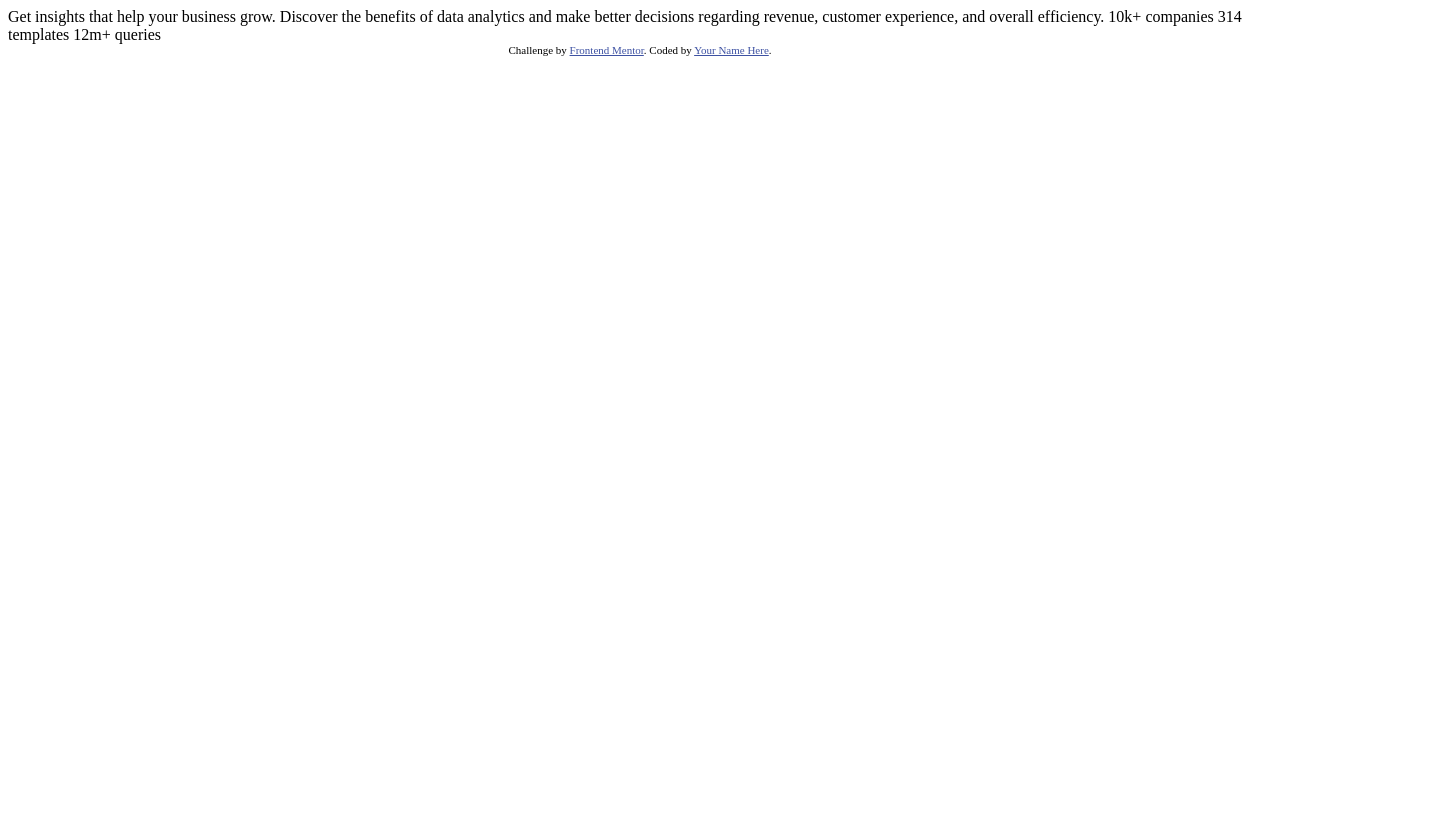
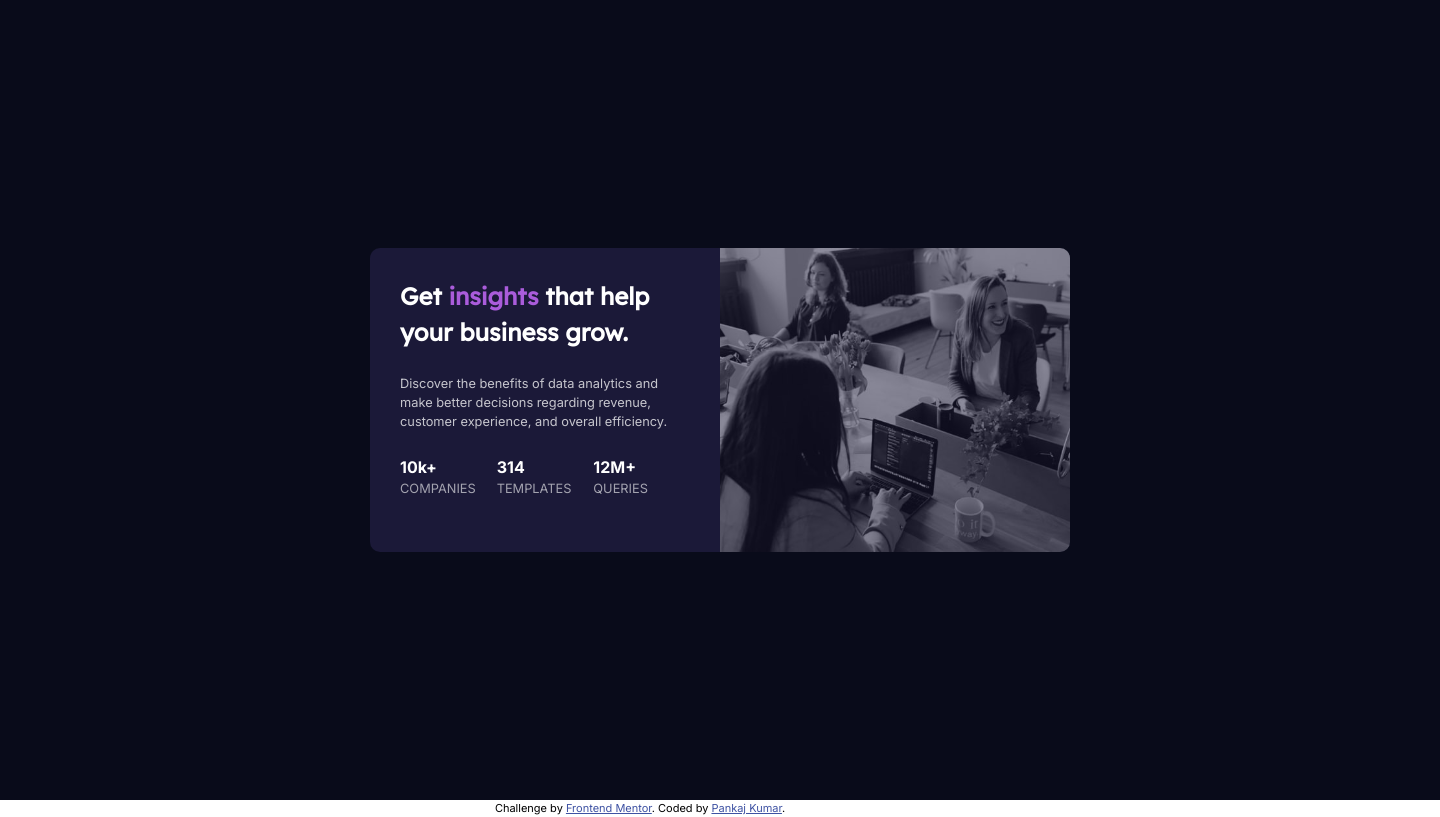
Before and after one commit to pankaj512/frontend-mentor-challenges, a plain HTML site: page index.html in a window 1280 px wide. Shown: the whole page, 1440 px wide, since content can reach past the window. Drawn offline with Linux system fonts and the light colour scheme.

Commit message:
build solution with grid

```diff
--- a/index.html
+++ b/index.html
@@ -1,33 +1,59 @@
 <!DOCTYPE html>
 <html lang="en">
-<head>
-  <meta charset="UTF-8">
-  <meta name="viewport" content="width=device-width, initial-scale=1.0"> <!-- displays site properly based on user's device -->
+  <head>
+    <meta charset="UTF-8" />
+    <meta name="viewport" content="width=device-width, initial-scale=1.0" />
+    <!-- displays site properly based on user's device -->
 
-  <link rel="icon" type="image/png" sizes="32x32" href="./images/favicon-32x32.png">
+    <link
+      rel="icon"
+      type="image/png"
+      sizes="32x32"
+      href="./images/favicon-32x32.png"
+    />
 
-  <title>Frontend Mentor | Stats preview card component</title>
+    <title>Frontend Mentor | Stats preview card component</title>
 
-  <!-- Feel free to remove these styles or customise in your own stylesheet 👍 -->
-  <style>
-    .attribution { font-size: 11px; text-align: center; }
-    .attribution a { color: hsl(228, 45%, 44%); }
-  </style>
-</head>
-<body>
+    <link rel="stylesheet" href="reset.css" />
+    <link rel="stylesheet" href="style.css" />
 
-  Get insights that help your business grow.
+    <link rel="preconnect" href="https://fonts.googleapis.com" />
+    <link rel="preconnect" href="https://fonts.gstatic.com" crossorigin />
+    <link
+      href="https://fonts.googleapis.com/css2?family=Inter:wght@400;700&family=Lexend+Deca&display=swap"
+      rel="stylesheet"
+    />
+  </head>
+  <body>
+    <main>
+      <!-- <h1 class="sr-only">Stat Preview Card</h1> -->
+      <article class="stats-grid">
+        <div class="grid-item stats-information">
+          <h1 class="heading">
+            Get <span class="state-insight">insights</span> that help your
+            business grow.
+          </h1>
+          <p class="description">
+            Discover the benefits of data analytics and make better decisions
+            regarding revenue, customer experience, and overall efficiency.
+          </p>
+          <div class="stats">
+            <p class="stats-companies">10k+</p>
+            <p class="stats-templates">314</p>
+            <p class="stats-queries">12M+</p>
+          </div>
+        </div>
+        <picture class="grid-item stats-image">
+          <img src="" alt="Team discussing stats in conference room" />
+        </picture>
+      </article>
+    </main>
 
-  Discover the benefits of data analytics and make better decisions regarding revenue, customer
-  experience, and overall efficiency.
-
-  10k+ companies
-  314 templates
-  12m+ queries
-
-  <div class="attribution">
-    Challenge by <a href="https://www.frontendmentor.io?ref=challenge" target="_blank">Frontend Mentor</a>.
-    Coded by <a href="#">Your Name Here</a>.
-  </div>
-</body>
+    <footer class="attribution">
+      Challenge by
+      <a href="https://www.frontendmentor.io?ref=challenge" target="_blank"
+        >Frontend Mentor</a
+      >. Coded by <a href="#">Pankaj Kumar</a>.
+    </footer>
+  </body>
 </html>
--- /dev/null
+++ b/style.css
@@ -0,0 +1,174 @@
+.attribution {
+  font-size: 11px;
+  text-align: center;
+}
+.attribution a {
+  color: hsl(228, 45%, 44%);
+}
+
+:root {
+  --width-desktop: 1440px;
+  --width-mobile: 375px;
+
+  --primary-color-main-bg: hsl(233, 47%, 7%);
+  --primary-color-card-bg: hsl(244, 38%, 16%);
+  --primary-color-accent: hsl(277, 64%, 61%);
+
+  --neutral-color-heading: hsl(0, 0%, 100%);
+  --neutral-color-stat: hsl(0, 0%, 100%);
+  --neutral-color-para: hsla(0, 0%, 100%, 0.75);
+  --neutral-color-stat-heading: hsla(0, 0%, 100%, 0.6);
+
+  --font-size: 1rem;
+
+  --font-family-inter: "Inter", sans-serif;
+  --font-family-lex-deca: "Lexend Deca", sans-serif;
+
+  --font-weight-light: 400;
+  --font-weight-bold: 700;
+}
+
+body {
+  min-height: 100vh;
+  font-family: var(--font-family-inter);
+  font-size: var(--font-size);
+  margin: auto;
+}
+
+main {
+  width: var(--width-desktop);
+  height: 100%;
+  margin: auto;
+  background-color: var(--primary-color-main-bg);
+  color: white;
+  display: grid;
+  justify-content: center;
+  align-items: center;
+}
+
+.stats-grid {
+  max-width: 700px;
+  display: grid;
+  grid-template-columns: repeat(2, 1fr);
+  background-color: var(--primary-color-card-bg);
+  border-radius: 10px;
+  overflow: hidden;
+  grid-template-areas: "description images";
+}
+
+.grid-item {
+  height: 100%;
+}
+
+.stats-image {
+  content: url("./images/image-header-desktop.jpg");
+  opacity: 0.5;
+  grid-area: images;
+}
+
+.stats-information {
+  padding: 30px;
+  grid-area: description;
+}
+
+.stats-information > * {
+  margin-bottom: 1.5rem;
+}
+
+.heading {
+  color: var(--neutral-color-heading);
+  font-family: var(--font-family-lex-deca);
+  font-weight: var(--font-weight-bold);
+}
+.state-insight {
+  color: var(--primary-color-accent);
+}
+
+.description {
+  color: var(--neutral-color-para);
+  font-size: 0.8rem;
+  font-weight: var(--font-weight-light);
+}
+
+.stats {
+  display: grid;
+  grid-template-columns: repeat(3, 1fr);
+  grid-template-areas: "company template query";
+}
+
+.stats-companies {
+  grid-area: company;
+}
+.stats-templates {
+  grid-area: template;
+}
+.stats-queries {
+  grid-area: query;
+}
+
+.stats-companies,
+.stats-templates,
+.stats-queries {
+  color: var(--neutral-color-stat);
+  font-weight: var(--font-weight-bold);
+}
+
+.stats-companies::after,
+.stats-templates::after,
+.stats-queries::after {
+  font-size: 0.8rem;
+  color: var(--neutral-color-stat-heading);
+  font-weight: var(--font-weight-light);
+}
+
+.stats-companies::after {
+  content: "Companies";
+  display: block;
+  text-transform: uppercase;
+}
+
+.stats-templates::after {
+  content: "templates";
+  display: block;
+  text-transform: uppercase;
+}
+
+.stats-queries::after {
+  content: "queries";
+  display: block;
+  text-transform: uppercase;
+}
+
+@media screen and (max-width: 757px) {
+  main {
+    max-width: var(--width-mobile);
+    height: auto;
+  }
+
+  .stats-grid {
+    max-width: 300px;
+    grid-template-columns: repeat(1, 1fr);
+    grid-template-areas:
+      "images"
+      "description";
+    margin: 2rem auto;
+    text-align: center;
+  }
+
+  .stats {
+    grid-template-columns: repeat(1, 1fr);
+    grid-template-areas: "company" "template" "query";
+    width: 100%;
+  }
+
+  .stats-image {
+    content: url("./images/image-header-mobile.jpg");
+    opacity: 0.5;
+    grid-area: images;
+  }
+
+  .stats-companies,
+  .stats-templates {
+    margin-bottom: 1.5rem;
+  }
+}
```
